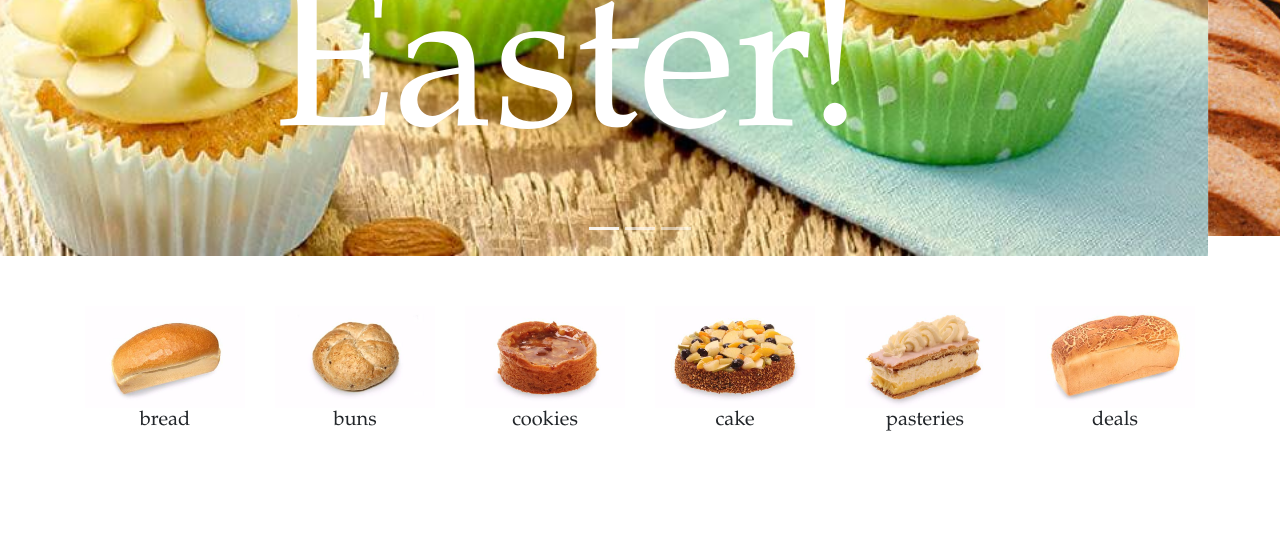
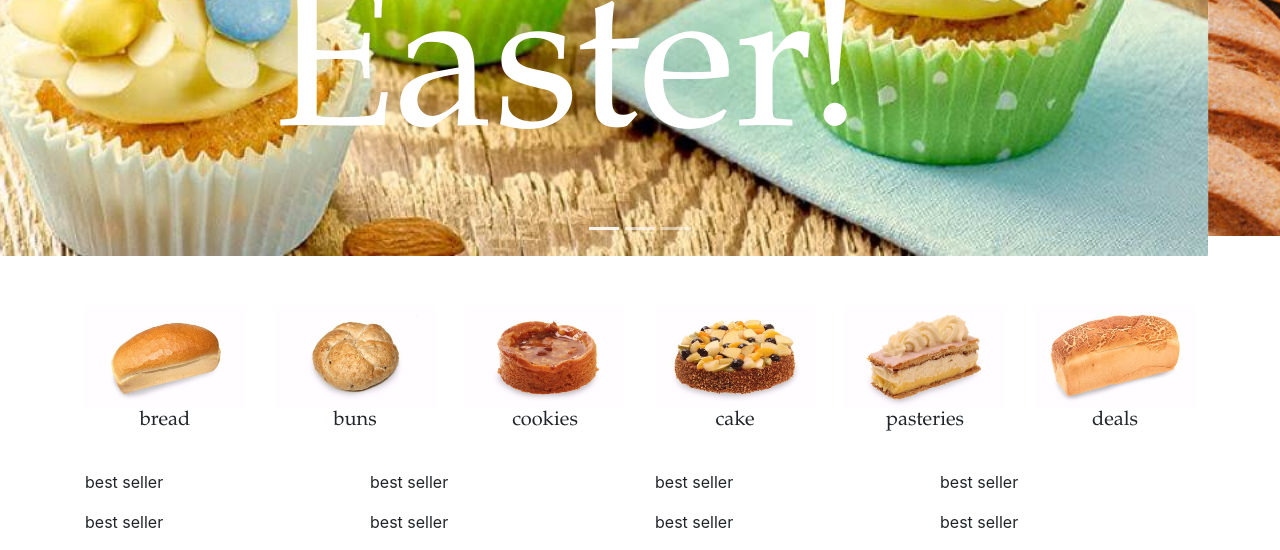
Before and after one commit to EmmaHek/EmmaHek-prj4-chapter-6, a plain HTML site: page index.html in a window 1280 px wide. Shown: the part 539-1089 px from the top of the page. Before the commit the page ends 979 px from the top, so only its background shows below. Drawn offline with Linux system fonts and the light colour scheme.

Commit message:
best seller

```diff
--- a/css/styles.css
+++ b/css/styles.css
@@ -30,3 +30,12 @@ h5 {
 #font-size {
 	font-size: 40px;
 }
+.size {
+	font-size: 75;
+	text-align: center;
+}
+.box {
+	border: medium;
+	border-color: black;
+	margin-top: 30px;
+}
--- a/index.html
+++ b/index.html
@@ -113,6 +113,34 @@
 	 <!--categories end-->
 
 	 <!--best sellers start-->
+	<div class="container box">
+		<div class="row">
+			<div class="col-3">
+				<p>best seller</p>
+			</div>
+			<div class="col-3">
+				<p>best seller</p>
+			</div>
+			<div class="col-3">
+				<p>best seller</p>
+			</div>
+			<div class="col-3">
+				<p>best seller</p>
+			</div>
+			<div class="col-3">
+				<p>best seller</p>
+			</div>
+			<div class="col-3">
+				<p>best seller</p>
+			</div>
+			<div class="col-3">
+				<p>best seller</p>
+			</div>
+			<div class="col-3">
+				<p>best seller</p>
+			</div>
+		</div>
+	</div>
 	 <!--best sellers end-->
 
 	 <!--picture and description start-->
```
